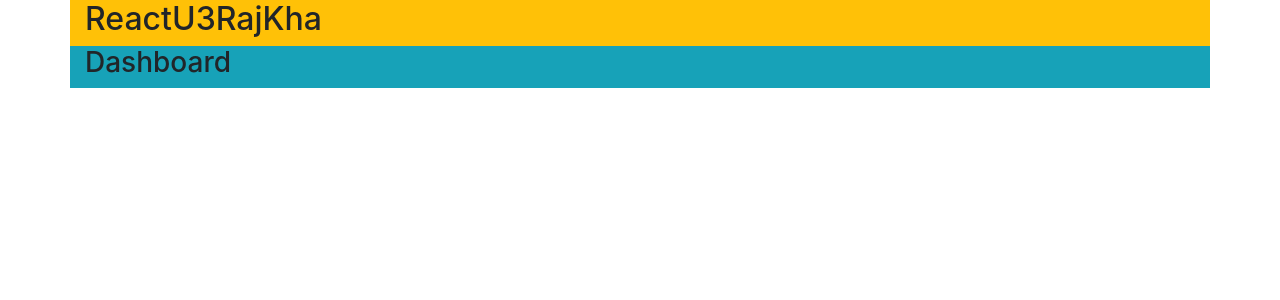
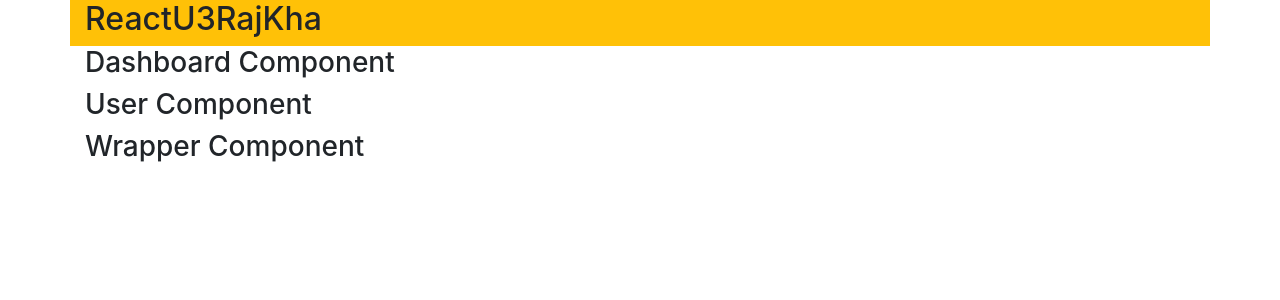
Before and after one commit to rajibkhan976/ReactU1RajKha, a React (Create React App) app: page / in a window 1280 px wide. Shown: the top 300 px of the page. Built offline with nearby package versions, Linux system fonts and the light colour scheme.

Commit message:
components created

```diff
--- a/src/App.js
+++ b/src/App.js
@@ -1,20 +1,27 @@
 import React, { Component } from 'react';
 import logo from './logo.svg';
 import './App.css';
+import DashboardComponent from './components/DashboardComponent';
+import UserComponent from './components/UserComponent';
+import WrapperComponent from './components/WrapperComponent';
 
 class App extends Component {
   render() {
     return (
-    <div class="container">
-      <div class="row">
-        <div class="col-12 bg-warning">
+    <div className="container">
+      <div className="row">
+        <div className="col-12 bg-warning">
           <h2>ReactU3RajKha</h2>
         </div>
       </div>
-      <div class="row">
-        <div class="col-12 bg-info">
-          <h3>Dashboard</h3>
-        </div>
+      <div className="row">
+        <DashboardComponent/>
+      </div>
+      <div className="row">
+        <UserComponent/>
+      </div>
+      <div className="row">
+        <WrapperComponent/>
       </div>
     </div>
     );
--- /dev/null
+++ b/src/components/DashboardComponent.js
@@ -0,0 +1,18 @@
+import React, { Component } from 'react';
+
+class DashboardComponent extends Component {
+
+  constructor (props) {
+    super(props);
+  }
+
+  render () {
+    return (
+      <div className="col-12">
+        <h3>Dashboard Component</h3>
+      </div>
+    );
+  }
+}
+
+export default DashboardComponent;
--- /dev/null
+++ b/src/components/UserComponent.js
@@ -0,0 +1,18 @@
+import React, { Component } from 'react';
+
+class UserComponent extends Component {
+
+  constructor (props) {
+    super(props);
+  }
+
+  render () {
+    return (
+      <div className="col-12">
+        <h3>User Component</h3>
+      </div>
+    );
+  }
+}
+
+export default UserComponent;
--- /dev/null
+++ b/src/components/WrapperComponent.js
@@ -0,0 +1,17 @@
+import React, { Component } from 'react';
+
+class WrapperComponent extends Component {
+
+  constructor (props) {
+    super(props);
+  }
+   render () {
+     return (
+       <div className="col-12">
+        <h3>Wrapper Component</h3>
+       </div>
+     );
+   }
+}
+
+export default WrapperComponent;
```
